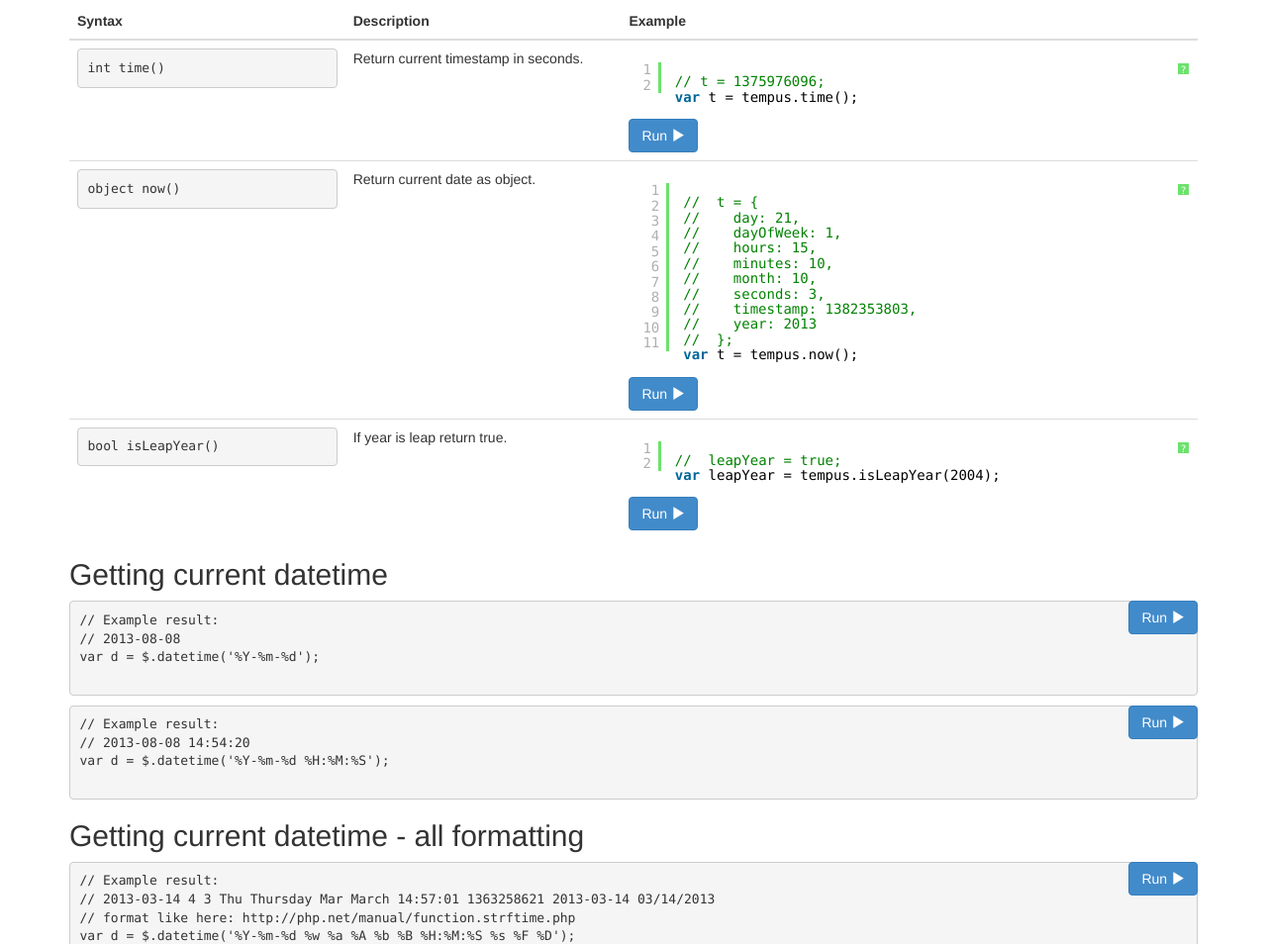
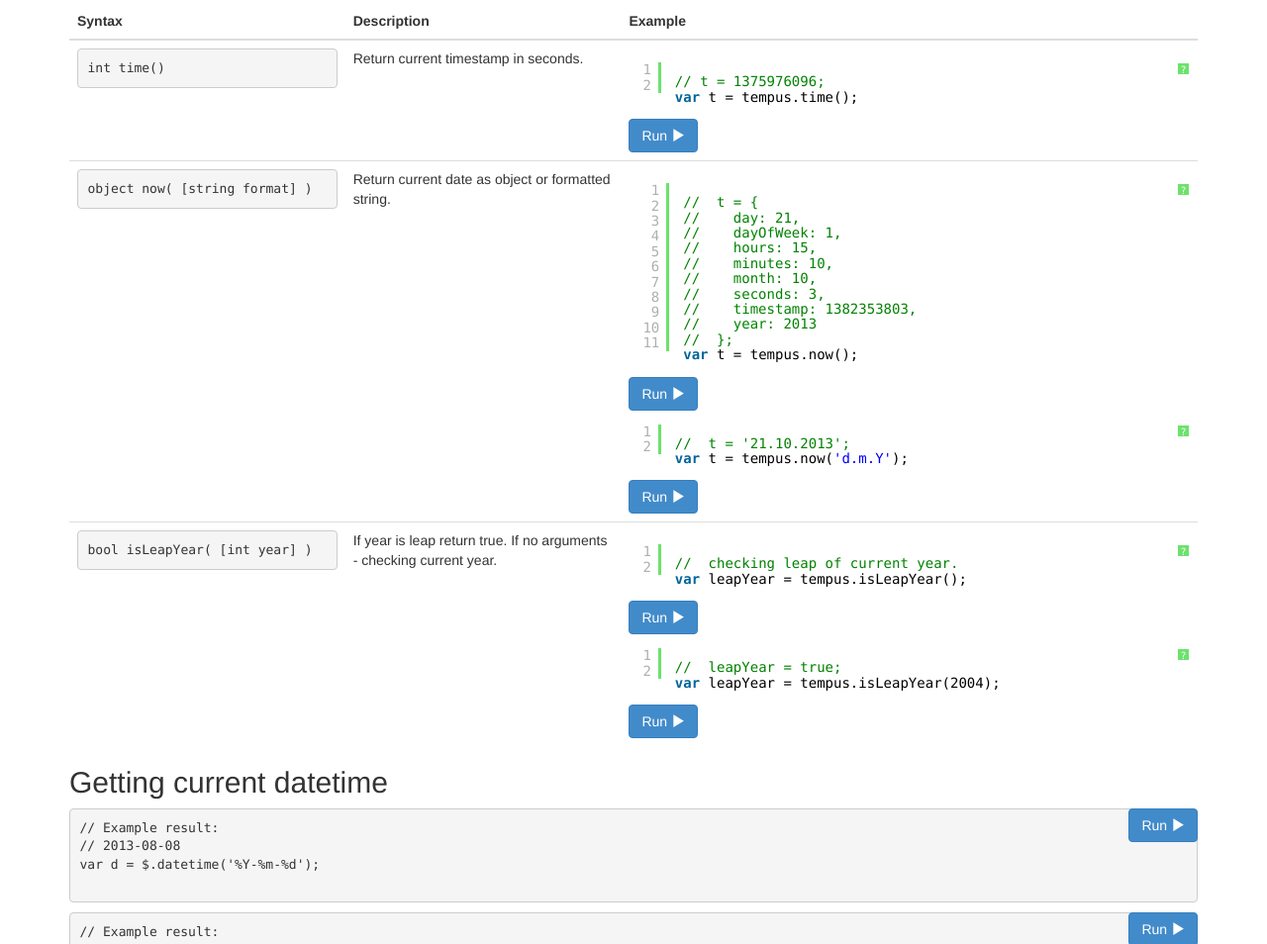
Before and after one commit to crusat/tempus-js, a plain HTML site: page demo/index.html in a window 1280 px wide. Shown: the part 1396-2350 px from the top of the page at 99% size. Drawn offline with Linux system fonts and the light colour scheme.

Commit message:
demo fix

```diff
--- a/demo/index.html
+++ b/demo/index.html
@@ -207,8 +207,8 @@ var t = tempus.time();</pre>
                             </tr>
                             <tr>
                                 <td><pre>
-object now()</pre></td>
-                                <td>Return current date as object.</td>
+object now( [string format] )</pre></td>
+                                <td>Return current date as object or formatted string.</td>
                                 <td><pre class="brush: js">
 //  t = {
 //    day: 21,
@@ -222,13 +222,22 @@ object now()</pre></td>
 //  };
 var t = tempus.now();</pre>
 <a class="btn btn-primary" onclick="alert(JSON.stringify(tempus.now()));">Run <span class="glyphicon glyphicon-play"></span></a>
+<pre class="brush: js">
+//  t = '21.10.2013';
+var t = tempus.now('d.m.Y');</pre>
+<a class="btn btn-primary" onclick="alert(JSON.stringify(tempus.now('d.m.Y')));">Run <span class="glyphicon glyphicon-play"></span></a>
                                 </td>
                             </tr>
                             <tr>
                                 <td><pre>
-bool isLeapYear()</pre></td>
-                                <td>If year is leap return true.</td>
+bool isLeapYear( [int year] )</pre></td>
+                                <td>If year is leap return true. If no arguments - checking current year.</td>
                                 <td>
+<pre class="brush: js">
+//  checking leap of current year.
+var leapYear = tempus.isLeapYear();
+</pre>
+<a class="btn btn-primary" onclick="alert(tempus.now('Y')+' is leap year? '+tempus.isLeapYear());">Run <span class="glyphicon glyphicon-play"></span></a>
 <pre class="brush: js">
 //  leapYear = true;
 var leapYear = tempus.isLeapYear(2004);
@@ -396,7 +405,5 @@ var d = $.datetime.validate('', '%d.%m.%Y', {year: {min:1970, max: 2038}}, true)
 <!-- Placed at the end of the document so the pages load faster -->
 <script type="text/javascript" src="../js/jquery-1.10.2.min.js"></script>
 <script src="bootstrap/js/bootstrap.min.js"></script>
-<script type="text/javascript" src="../js/jquery.datetime.js"></script>
-<script type="text/javascript" src="../js/demo.js"></script>
 </body>
 </html>
```
